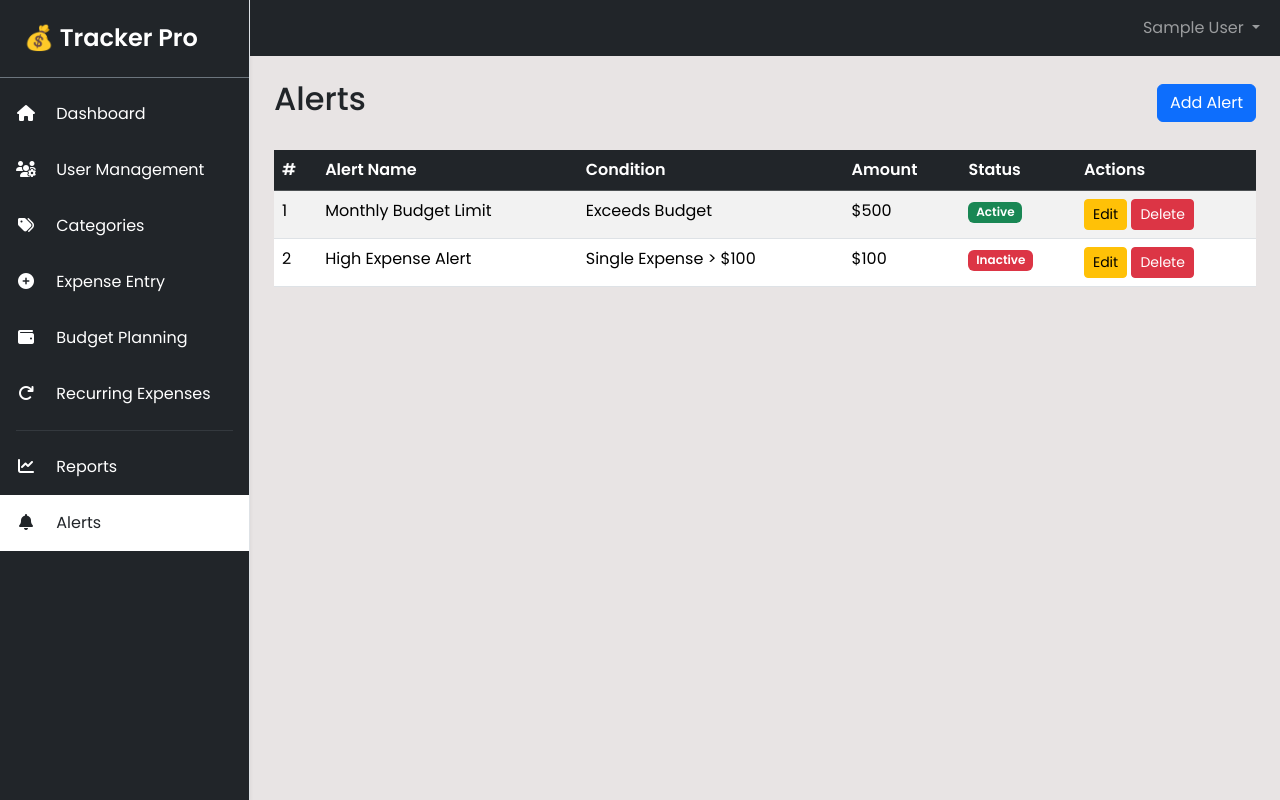
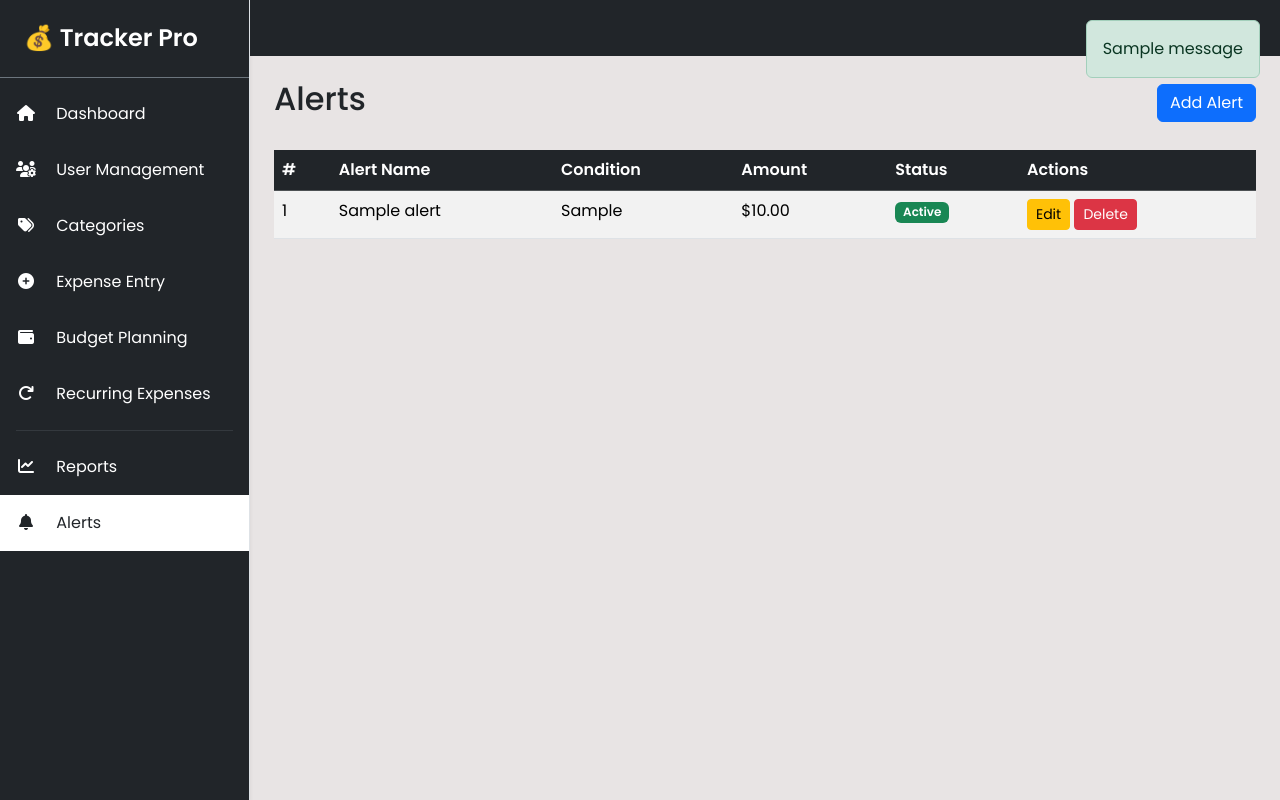
Before and after one commit to Nong-Phloeut/Expense-Tracker, a Django app: page /alerts in a window 1280 px wide. Run offline with Django 5.2, Linux system fonts and the light colour scheme; a user stored in the database is signed in; tables that the repository leaves empty hold one stand-in row (values such as "Sample post"); one stand-in notice (Sample message) is shown.

Commit message:
create alert

```diff
--- a/app/models.py
+++ b/app/models.py
@@ -3,6 +3,7 @@ from django.contrib.auth.models import User
 
 class Category(models.Model):
     name = models.CharField(max_length=100)
+    description = models.BooleanField(default=False)
 
     def __str__(self):
         return self.name
@@ -35,7 +36,17 @@ class RecurringExpense(models.Model):
     next_due_date = models.DateField()
 
 class Alert(models.Model):
+    STATUS_CHOICES = [
+        ('active', 'Active'),
+        ('inactive', 'Inactive'),
+    ]
+
     user = models.ForeignKey(User, on_delete=models.CASCADE)
-    message = models.TextField()
-    seen = models.BooleanField(default=False)
+    name = models.CharField(max_length=100, default="")
+    condition = models.CharField(max_length=255, default="")
+    amount = models.DecimalField(max_digits=10, decimal_places=2)
+    status = models.CharField(max_length=10, choices=STATUS_CHOICES, default='active')
     created_at = models.DateTimeField(auto_now_add=True)
+
+    def __str__(self):
+        return self.name
--- a/app/templates/alerts/alerts.html
+++ b/app/templates/alerts/alerts.html
@@ -4,11 +4,17 @@
 {% block content %}
 <div class="d-flex justify-content-between align-items-center mb-4">
     <h2>Alerts</h2>
-    <!-- Button to trigger modal -->
-    <button class="btn btn-primary" data-bs-toggle="modal" data-bs-target="#alertModal">Add Alert</button>
+    <button class="btn btn-primary" data-bs-toggle="modal" data-bs-target="#alertModal" onclick="resetForm()">Add Alert</button>
 </div>
 
-<!-- Alerts Table -->
+{% if messages %}
+<div>
+    {% for message in messages %}
+        <div class="alert alert-{{ message.tags }}">{{ message }}</div>
+    {% endfor %}
+</div>
+{% endif %}
+
 <table class="table table-striped table-hover">
     <thead class="table-dark">
         <tr>
@@ -21,84 +27,63 @@
         </tr>
     </thead>
     <tbody>
-        <!-- Example static rows -->
+        {% if alerts %}
+        {% for alert in alerts %}
         <tr>
-            <td>1</td>
-            <td>Monthly Budget Limit</td>
-            <td>Exceeds Budget</td>
-            <td>$500</td>
-            <td><span class="badge bg-success">Active</span></td>
+            <td>{{ forloop.counter }}</td>
+            <td>{{ alert.name }}</td>
+            <td>{{ alert.condition }}</td>
+            <td>${{ alert.amount }}</td>
             <td>
-                <button class="btn btn-sm btn-warning" data-bs-toggle="modal" data-bs-target="#alertModal">Edit</button>
-                <button class="btn btn-sm btn-danger">Delete</button>
+                {% if alert.status == 'active' %}
+                    <span class="badge bg-success">{{ alert.status|title }}</span>
+                {% else %}
+                    <span class="badge bg-danger">{{ alert.status|title }}</span>
+                {% endif %}
+            </td>
+            <td>
+                <button class="btn btn-sm btn-warning"
+                        data-bs-toggle="modal"
+                        data-bs-target="#alertModal"
+                        onclick="editAlert('{{ alert.id }}', '{{ alert.name }}', '{{ alert.condition }}', '{{ alert.amount }}', '{{ alert.status }}')">
+                    Edit
+                </button>
+                <a href="{% url 'delete_alert' alert.id %}" class="btn btn-sm btn-danger"
+                   onclick="return confirm('Delete this alert?')">Delete</a>
             </td>
         </tr>
+        {% endfor %}
+        {% else %}
         <tr>
-            <td>2</td>
-            <td>High Expense Alert</td>
-            <td>Single Expense &gt; $100</td>
-            <td>$100</td>
-            <td><span class="badge bg-danger">Inactive</span></td>
-            <td>
-                <button class="btn btn-sm btn-warning" data-bs-toggle="modal" data-bs-target="#alertModal">Edit</button>
-                <button class="btn btn-sm btn-danger">Delete</button>
-            </td>
+            <td colspan="6" class="text-center">No alerts found.</td>
         </tr>
+        {% endif %}
     </tbody>
 </table>
 
-<!-- Modal for Add/Edit Alert -->
+<!-- Modal -->
 <div class="modal fade" id="alertModal" tabindex="-1" aria-labelledby="alertModalLabel" aria-hidden="true">
     <div class="modal-dialog">
         <div class="modal-content">
-            <div class="modal-header">
-                <h5 class="modal-title" id="alertModalLabel">Add / Edit Alert</h5>
-                <button type="button" class="btn-close" data-bs-dismiss="modal" aria-label="Close"></button>
-            </div>
-            <div class="modal-body">
-                <form id="alertForm">
-                    <div class="mb-3">
-                        <label for="alertName" class="form-label">Alert Name</label>
-                        <input type="text" class="form-control" id="alertName" placeholder="Enter alert name">
-                    </div>
-                    <div class="mb-3">
-                        <label for="condition" class="form-label">Condition</label>
-                        <input type="text" class="form-control" id="condition" placeholder="Ex: Expense exceeds budget">
-                    </div>
-                    <div class="mb-3">
-                        <label for="amount" class="form-label">Amount</label>
-                        <input type="number" class="form-control" id="amount" placeholder="Enter amount" step="0.01">
-                    </div>
-                    <div class="mb-3">
-                        <label for="status" class="form-label">Status</label>
-                        <select class="form-select" id="status">
-                            <option value="active">Active</option>
-                            <option value="inactive">Inactive</option>
-                        </select>
-                    </div>
-                </form>
-            </div>
-            <div class="modal-footer">
-                <button type="button" class="btn btn-secondary" data-bs-dismiss="modal">Cancel</button>
-                <button type="button" class="btn btn-primary" onclick="submitAlert()">Save</button>
-            </div>
+            {% include 'alerts/_alert_form.html' %}
         </div>
     </div>
 </div>
 
 <script>
-function submitAlert() {
-    const alertName = document.getElementById('alertName').value;
-    const condition = document.getElementById('condition').value;
-    const amount = document.getElementById('amount').value;
-    const status = document.getElementById('status').value;
+function editAlert(id, name, condition, amount, status) {
+    document.getElementById('alert_id').value = id;
+    document.getElementById('alertName').value = name;
+    document.getElementById('condition').value = condition;
+    document.getElementById('amount').value = amount;
+    document.getElementById('status').value = status;
+    document.getElementById('alertModalLabel').innerText = 'Edit Alert';
+}
 
-    console.log('Alert submitted:', {alertName, condition, amount, status});
-    alert('Alert saved! (Check console log)');
-
-    // Close modal
-    const modal = bootstrap.Modal.getInstance(document.getElementById('alertModal'));
-    modal.hide();
+function resetForm() {
+    document.getElementById('alertForm').reset();
+    document.getElementById('alert_id').value = '';
+    document.getElementById('alertModalLabel').innerText = 'Add Alert';
 }
 </script>
 {% endblock %}
--- a/app/urls.py
+++ b/app/urls.py
@@ -18,7 +18,8 @@ urlpatterns = [
     path('categories/delete/<int:id>/', views.delete_category, name='delete_category'),
     path('recurring', views.recurring_expenses, name='recurring_expenses'),
     path('recurring/delete/<int:pk>/', views.delete_recurring, name='delete_recurring_expense'),
-    path('alerts', views.alerts, name='alerts'),
+    path('alerts', views.alert_list, name='alerts'),
+    path('alerts/delete/<int:pk>/', views.delete_alert, name='delete_alert'),
     path("account/profile/", views.account_profile, name="account_profile"),
     path("account/password/", views.account_password, name="account_password"),
 ]
--- a/app/views/alert_views.py
+++ b/app/views/alert_views.py
@@ -1,10 +1,49 @@
-from django.shortcuts import render
+from django.shortcuts import render, redirect, get_object_or_404
 from django.contrib.auth.decorators import login_required
+from django.contrib import messages
 from ..models import Alert
 
 @login_required(login_url='login')
-def alerts(request):
-    alert_list = Alert.objects.filter(user=request.user)
+def alert_list(request):
+    alerts = Alert.objects.filter(user=request.user).order_by('-created_at')
+
+    if request.method == 'POST':
+        alert_id = request.POST.get('alert_id')
+        name = request.POST.get('alertName')
+        condition = request.POST.get('condition')
+        amount = request.POST.get('amount')
+        status = request.POST.get('status')
+
+        if alert_id:
+            # Update existing alert
+            alert = get_object_or_404(Alert, id=alert_id, user=request.user)
+            alert.name = name
+            alert.condition = condition
+            alert.amount = amount
+            alert.status = status
+            alert.save()
+            messages.success(request, "Alert updated successfully.")
+        else:
+            # Create new alert
+            Alert.objects.create(
+                user=request.user,
+                name=name,
+                condition=condition,
+                amount=amount,
+                status=status
+            )
+            messages.success(request, "Alert created successfully.")
+
+        return redirect('alerts')  # redirect to alerts page
+
     return render(request, 'alerts/alerts.html', {
-        'alerts': alert_list
+        'alerts': alerts
     })
+
+
+@login_required(login_url='login')
+def delete_alert(request, pk):
+    alert = get_object_or_404(Alert, pk=pk, user=request.user)
+    alert.delete()
+    messages.success(request, "Alert deleted successfully.")
+    return redirect('alerts')
--- a/config/settings.py
+++ b/config/settings.py
@@ -68,9 +68,6 @@ DATABASES = {
     }
 }
 
-print('"HOST:"',config("POSTGRES_HOST", default="localhost"))
-
-
 STATIC_URL = '/static/'
 STATICFILES_DIRS = [BASE_DIR / "app" / "static"]
 DEFAULT_AUTO_FIELD = 'django.db.models.BigAutoField'
--- a/requirements.txt
+++ b/requirements.txt
@@ -2,3 +2,4 @@ Django>=5.0
 gunicorn
 psycopg2-binary
 python-decouple
+python-telegram-bot==20.0
```
Also changed, not shown: app/templates/alerts/_alert_form.html (added, +34 -0 lines), app/migrations/0001_initial.py, app/migrations/0002_alert_budget_recurringexpense.py (deleted).
